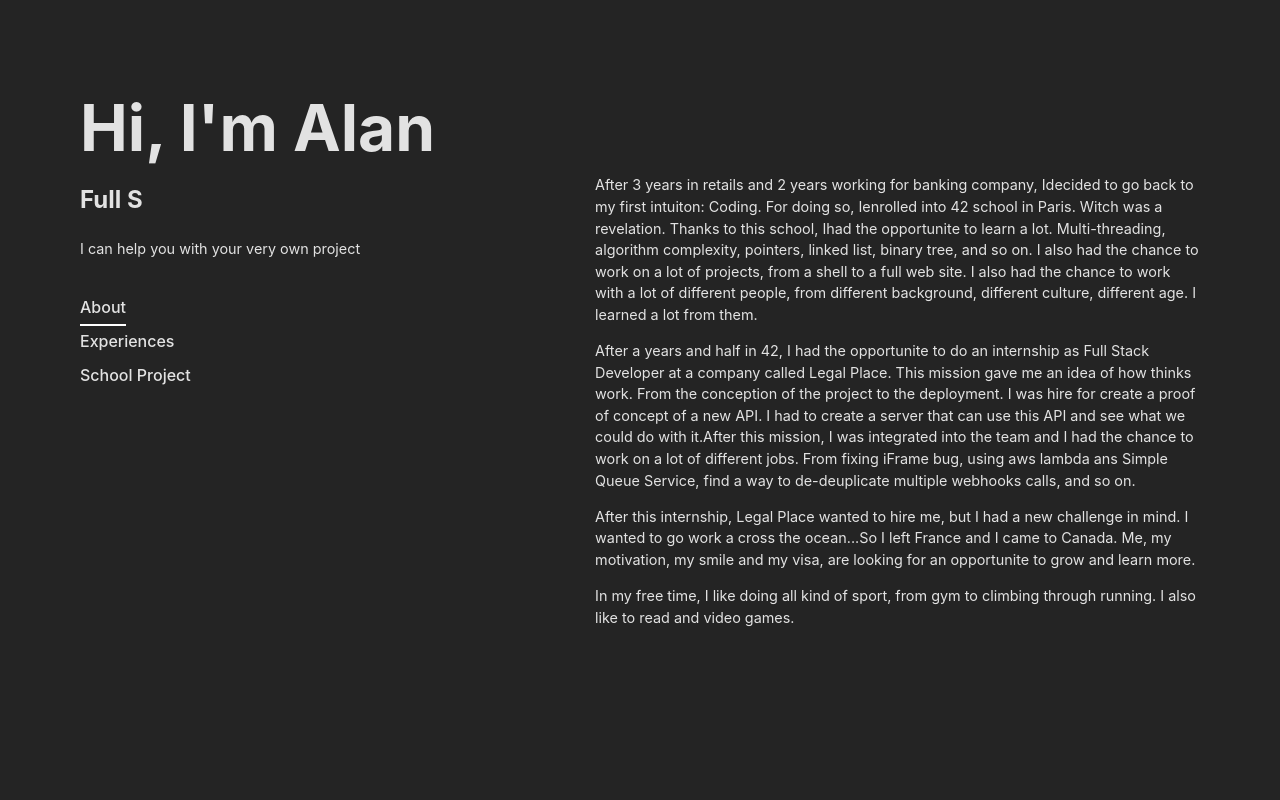
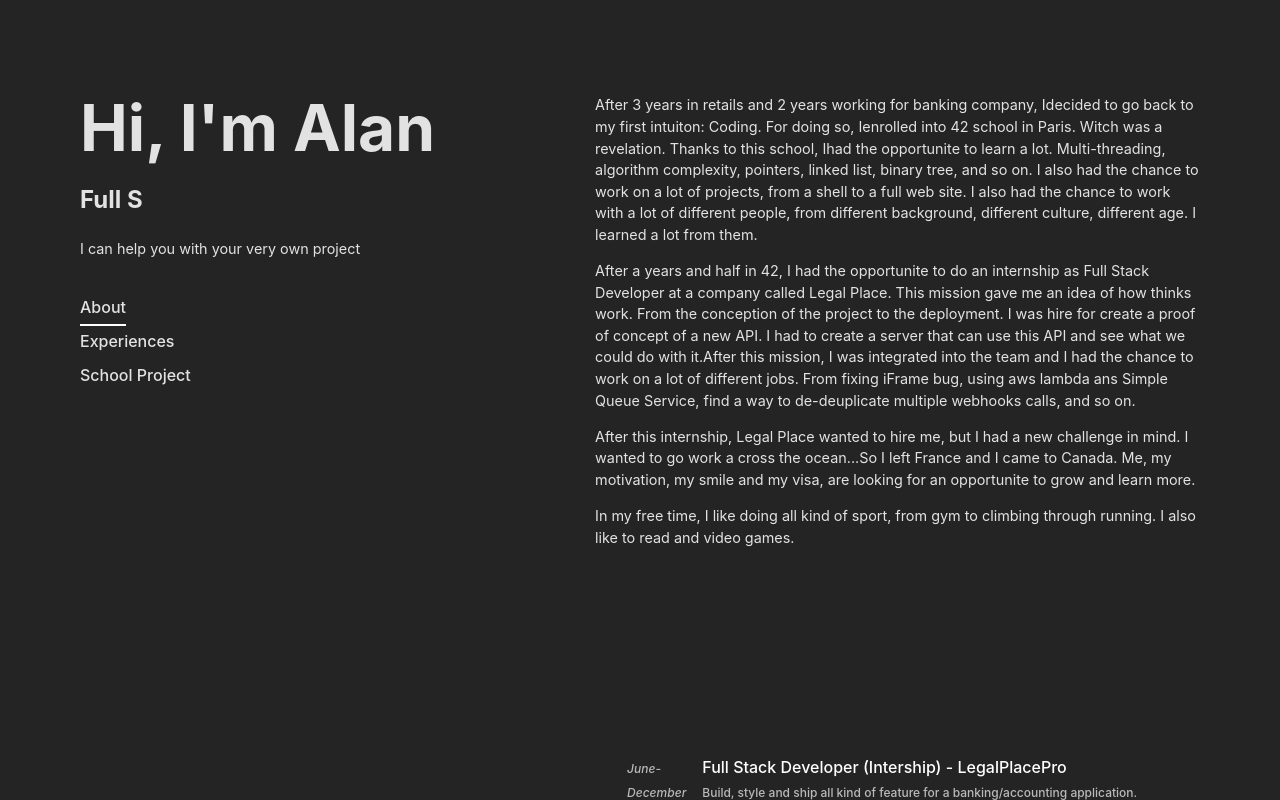
Before and after one commit to AlanBoulesteix/portfolio, a React (Vite) app: page / in a window 1280 px wide. Built offline with nearby package versions, Linux system fonts and the light colour scheme.

Commit message:
update style

```diff
--- a/src/component/Home/Home.styles.css
+++ b/src/component/Home/Home.styles.css
@@ -8,7 +8,7 @@
 .content {
   flex: 1;
   overflow-y: auto;
-  padding: 5rem;
+  padding: 0 5rem 5rem 5rem;
   scrollbar-width: none;
 }
 
```
